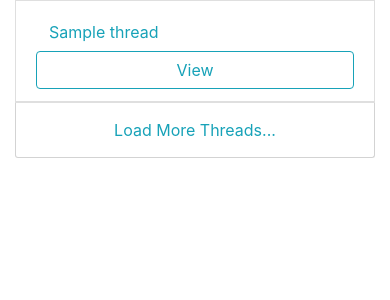
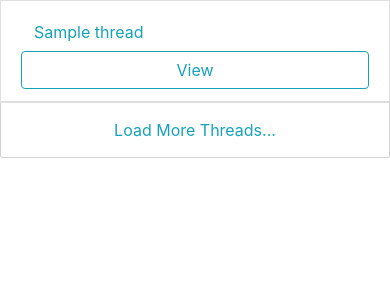
Before and after one commit to AbrahamLara/MySite-Forum, a Django app: template mysite_forum/templates/index.html in a window 390 px wide. Shown: the part 57-357 px from the top of the page. Run offline with Django 3.2, Linux system fonts and the light colour scheme; the template is opened without the code that fills it: most values are stand-ins (such as "Sample title", 1, 10 or a date in 2020); some libraries are stand-ins or nearby versions.

Commit message:
On mobile devices titles on the forum page can be scrolled horizontally

```diff
--- a/static/mysite_forum/css/forum.css
+++ b/static/mysite_forum/css/forum.css
@@ -62,10 +62,20 @@ a.link {
 
 @media (max-width: 991px) {
 
+    a.link {
+        width: 100% !important;
+    }
+
+    .container {
+        margin: unset;
+        padding: unset;
+        max-width: unset !important;
+    }
+
     button.btn.title {
-        white-space: normal;
-        max-width: 34rem;
-        overflow: hidden;
+        text-align: left;
+        width: 100%;
+        overflow-x: auto;
     }
 
     button.title::after {
```
